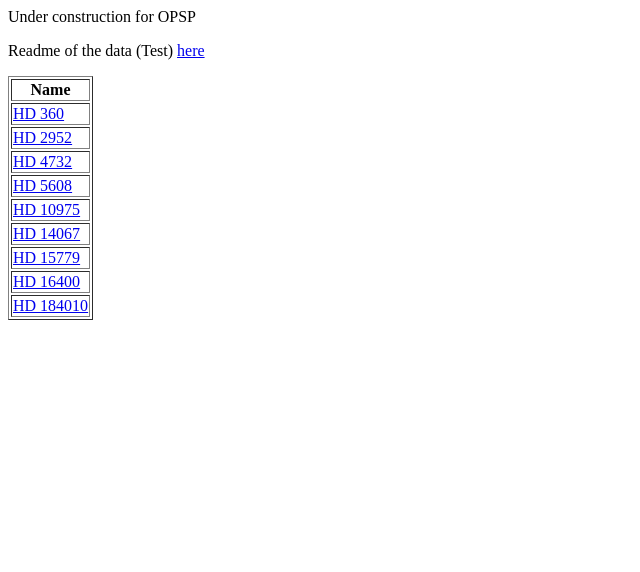
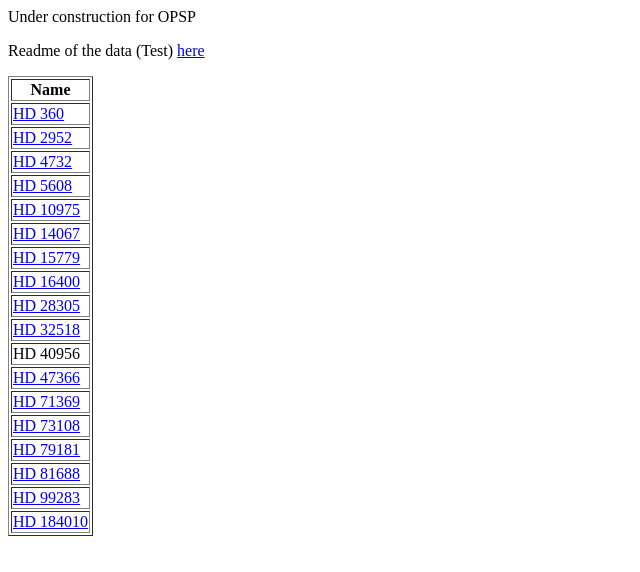
Before and after one commit to okayamapsp/okayamapsp.github.io, a plain HTML site: page index.html in a window 1280 px wide. Shown: the whole page, without its empty margins (0-640 px from the left). Drawn offline with Linux system fonts and the light colour scheme.

Commit message:
Update index.html and test table

```diff
--- a/index.html
+++ b/index.html
@@ -15,20 +15,47 @@
   <tr>
     <td><a href="data/HD4732.txt">HD 4732</a></td>
   </tr>
-   <tr>
+  <tr>
     <td><a href="data/HD5608.txt">HD 5608</a></td>
   </tr>
-   <tr>
+  <tr>
     <td><a href="data/HD10975.txt">HD 10975</a></td>
   </tr>
-   <tr>
+  <tr>
     <td><a href="data/HD14067.txt">HD 14067</a></td>
   </tr>
-   <tr>
+  <tr>
     <td><a href="data/HD15779.txt">HD 15779</a></td>
   </tr>
-   <tr>
+  <tr>
     <td><a href="data/HD16400.txt">HD 16400</a></td>
+  </tr>
+  <tr>
+    <td><a href="data/HD28305.txt">HD 28305</a></td>
+  </tr>
+  <tr>
+    <td><a href="data/HD32518.txt">HD 32518</a></td>
+  </tr>
+  <tr>
+    <td>HD 40956</td>
+  </tr>
+  <tr>
+    <td><a href="data/HD47366.txt">HD 47366</a></td>
+  </tr>
+  <tr>
+    <td><a href="data/HD71369.txt">HD 71369</a></td>
+  </tr>
+  <tr>
+    <td><a href="data/HD73108.txt">HD 73108</a></td>
+  </tr>
+  <tr>
+    <td><a href="data/HD79181.txt">HD 79181</a></td>
+  </tr>
+  <tr>
+    <td><a href="data/HD81688.txt">HD 81688</a></td>
+  </tr>
+  <tr>
+    <td><a href="data/HD99283.txt">HD 99283</a></td>
   </tr>
   <tr>
     <td><a href="data/HD184010.txt">HD 184010</a></td>
```
